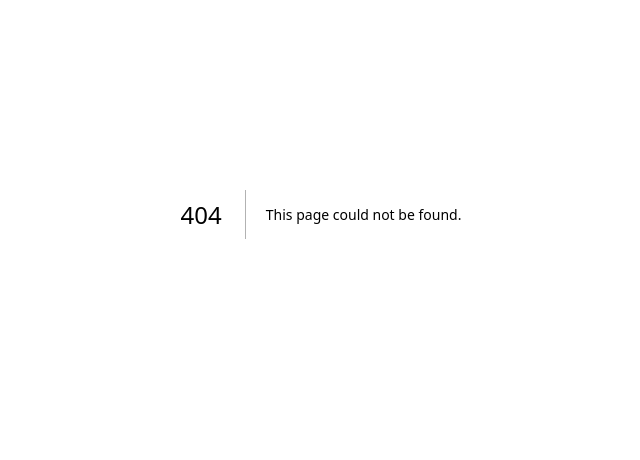
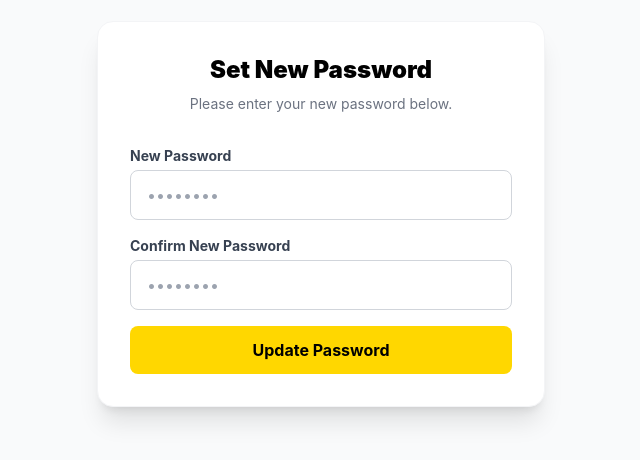
Before and after one commit to Wallyjaytec/WALLYJAYTECH-MD-WEBAPP, a Next.js app: page /reset-password in a window 1280 px wide. Before the commit this address had no page. Shown: the part 186-646 px from the top of the page, without its empty margins (319-959 px from the left). Built offline with nearby package versions, Linux system fonts and the light colour scheme.

Commit message:
Create page.js

```diff
--- /dev/null
+++ b/app/reset-password/page.js
@@ -0,0 +1,88 @@
+'use client';
+import { useState, useEffect } from 'react';
+import { supabase } from '@/lib/supabase';
+import { useRouter } from 'next/navigation';
+
+export default function ResetPassword() {
+  const [password, setPassword] = useState('');
+  const [confirmPassword, setConfirmPassword] = useState('');
+  const [loading, setLoading] = useState(false);
+  const [message, setMessage] = useState('');
+  const [error, setError] = useState('');
+  const router = useRouter();
+
+  const handleUpdatePassword = async (e) => {
+    e.preventDefault();
+    if (password !== confirmPassword) {
+      setError('Passwords do not match.');
+      return;
+    }
+    if (password.length < 8) {
+      setError('Password must be at least 8 characters.');
+      return;
+    }
+
+    setLoading(true);
+    setError('');
+    setMessage('');
+
+    // Update the user's password in Supabase
+    const { error } = await supabase.auth.updateUser({ password });
+
+    if (error) {
+      setError(error.message);
+    } else {
+      setMessage('Password updated successfully! Redirecting to dashboard...');
+      setTimeout(() => {
+        router.push('/dashboard');
+      }, 2000);
+    }
+    setLoading(false);
+  };
+
+  return (
+    <div className="min-h-screen flex items-center justify-center bg-gray-50 dark:bg-black p-4">
+      <div className="max-w-md w-full bg-white dark:bg-zinc-900 rounded-2xl shadow-xl p-8 border border-gray-100 dark:border-zinc-800">
+        <div className="text-center mb-8">
+          <h2 className="text-2xl font-black text-black dark:text-white mb-2">Set New Password</h2>
+          <p className="text-gray-500 dark:text-gray-400 text-sm">Please enter your new password below.</p>
+        </div>
+
+        {error && <div className="mb-4 p-3 bg-red-100 border border-red-400 text-red-700 text-sm rounded-lg">{error}</div>}
+        {message && <div className="mb-4 p-3 bg-green-100 border border-green-400 text-green-700 text-sm rounded-lg">{message}</div>}
+
+        <form onSubmit={handleUpdatePassword} className="space-y-4">
+          <div>
+            <label className="block text-sm font-bold text-gray-700 dark:text-gray-300 mb-1">New Password</label>
+            <input
+              type="password"
+              value={password}
+              onChange={(e) => setPassword(e.target.value)}
+              required
+              className="w-full px-4 py-3 rounded-lg border border-gray-300 dark:border-zinc-700 bg-white dark:bg-zinc-800 text-black dark:text-white focus:outline-none focus:ring-2 focus:ring-[#FFD700]"
+              placeholder="••••••••"
+            />
+          </div>
+          <div>
+            <label className="block text-sm font-bold text-gray-700 dark:text-gray-300 mb-1">Confirm New Password</label>
+            <input
+              type="password"
+              value={confirmPassword}
+              onChange={(e) => setConfirmPassword(e.target.value)}
+              required
+              className="w-full px-4 py-3 rounded-lg border border-gray-300 dark:border-zinc-700 bg-white dark:bg-zinc-800 text-black dark:text-white focus:outline-none focus:ring-2 focus:ring-[#FFD700]"
+              placeholder="••••••••"
+            />
+          </div>
+          <button
+            type="submit"
+            disabled={loading}
+            className="w-full bg-[#FFD700] text-black font-bold py-3 rounded-lg hover:bg-yellow-500 transition-colors disabled:opacity-50"
+          >
+            {loading ? 'Updating...' : 'Update Password'}
+          </button>
+        </form>
+      </div>
+    </div>
+  );
+}
```
